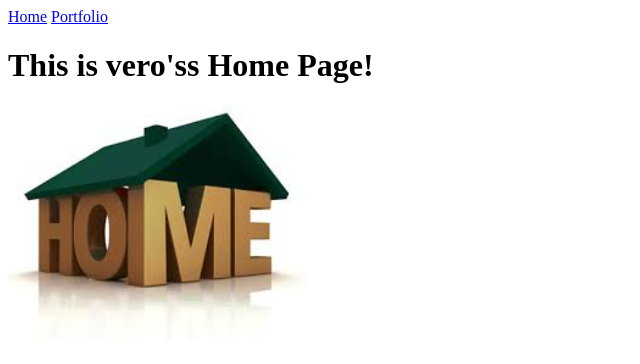
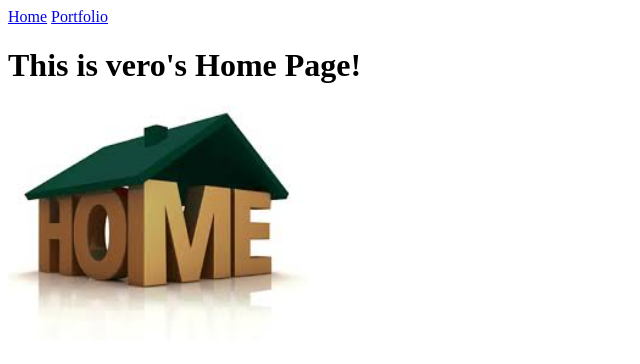
Before and after one commit to vero8159/vero8159, a plain HTML site: page my_website/index.html in a window 1280 px wide. Shown: the whole page, without its empty margins (0-640 px from the left). Drawn offline with Linux system fonts and the light colour scheme.

Commit message:
changed the heading

```diff
--- a/my_website/index.html
+++ b/my_website/index.html
@@ -7,7 +7,7 @@
   <body>
     <a href="index.html">Home</a>
     <a href="portfolio.html">Portfolio</a>
-    <h1>This is vero'ss Home Page!</h1>
+    <h1>This is vero's Home Page!</h1>
     <img src="images/home.jpg" height="250">
   </body>
 </html>
```
